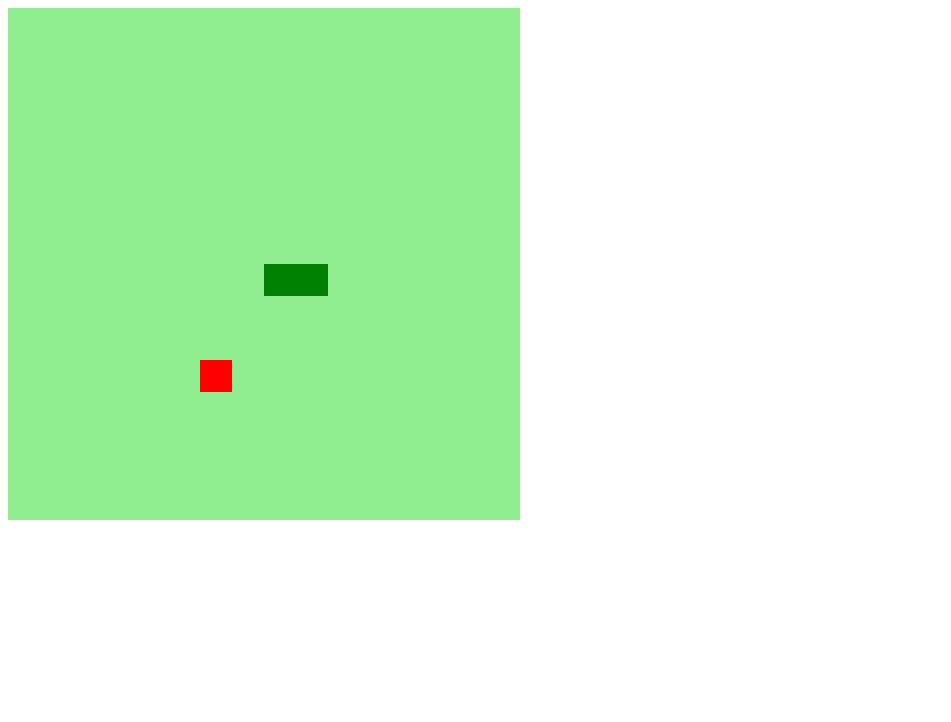
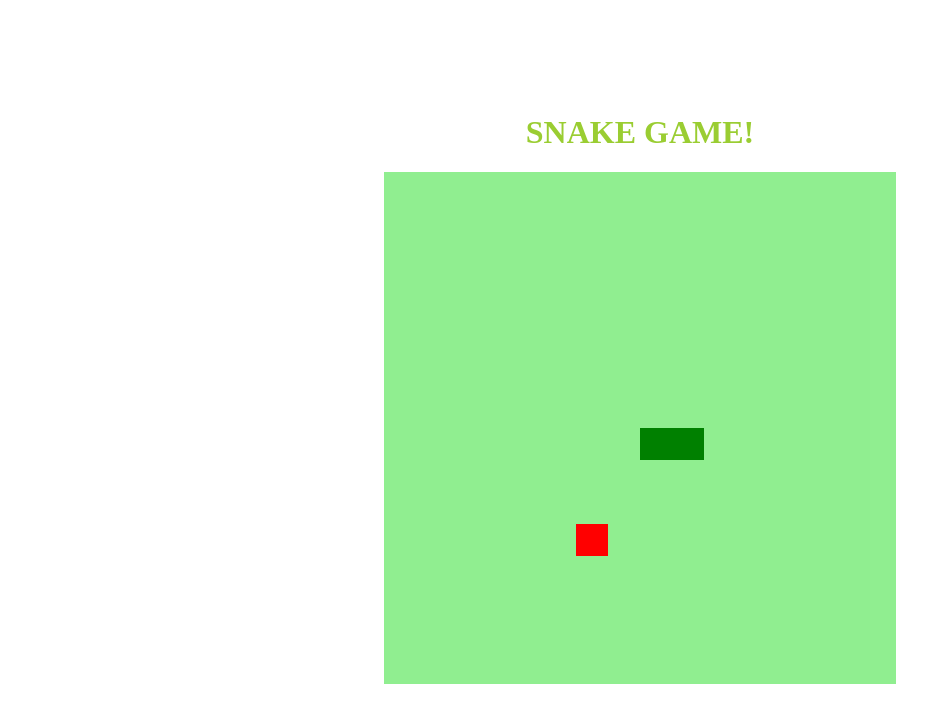
Before and after one commit to yukioomai/projeto-snake, a plain HTML site: page index.html in a window 1280 px wide. Shown: the whole page, without its empty margins (0-951 px from the left). Drawn offline with Linux system fonts and the light colour scheme.

Commit message:
estilização titulo

```diff
--- a/index.html
+++ b/index.html
@@ -9,6 +9,7 @@
     <title>Snake Game</title>
 </head>
 <body>
+    <h1>SNAKE GAME!</h1>
     <canvas id="snake" width="512" height="512"></canvas>
 </body>
 </html>
--- a/style/style.css
+++ b/style/style.css
@@ -0,0 +1,9 @@
+body{
+    height: 95vh;
+    width: 95;
+    display: flex;
+    justify-content: center;
+    align-items: center;
+    flex-direction: column;
+    color: yellowgreen;
+}
```
